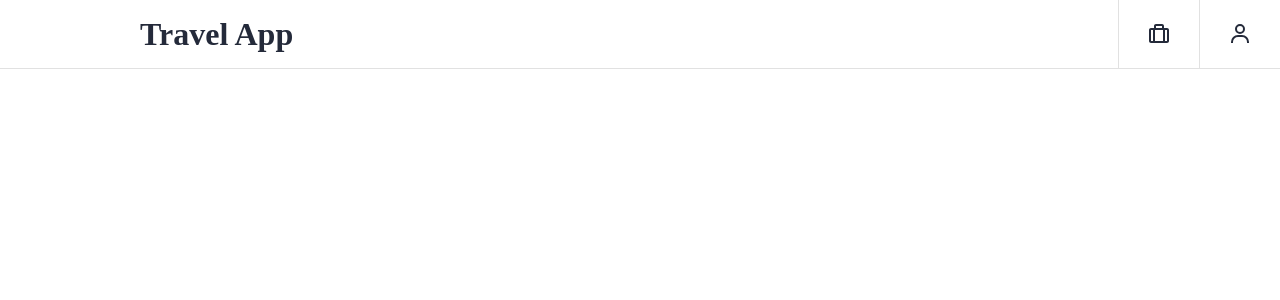
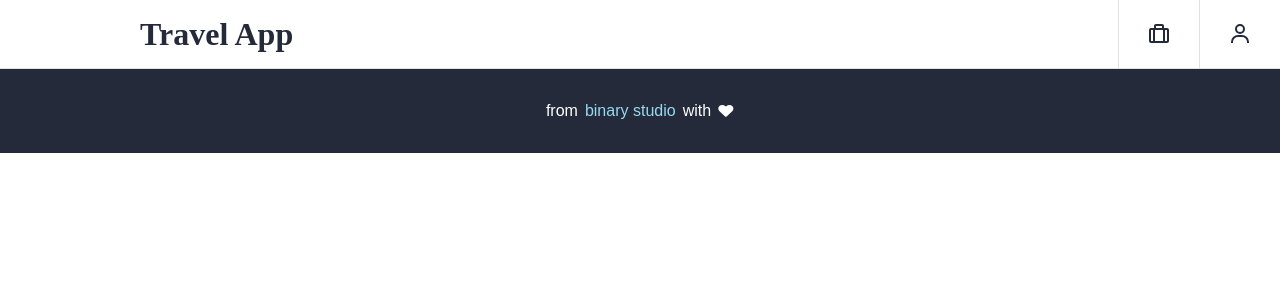
Before and after one commit to AlexanderKhapchenko/travel-booking-app, a React (Create React App) app: page / in a window 1280 px wide. Shown: the top 300 px of the page. Built offline with nearby package versions, Linux system fonts and the light colour scheme.

Commit message:
Added footer

```diff
--- a/src/App.tsx
+++ b/src/App.tsx
@@ -1,14 +1,14 @@
 import React from 'react';
-import logo from './logo.svg';
 import './App.css';
 import {Header} from "./components/common";
-import * as Image from "./assets";
+import {Footer} from "./components/common";
 import {BrowserRouter as Router} from "react-router-dom";
 
 function App() {
   return (
     <Router>
         <Header/>
+        <Footer/>
     </Router>
   );
 }
--- /dev/null
+++ b/src/components/common/footer/footer.module.scss
@@ -0,0 +1,26 @@
+.footer {
+  padding: 30px 20px;
+  color: var(--color-white);
+  text-align: center;
+  background-color: var(--color-blue-400);
+}
+
+.footer__text {
+  display: flex;
+  justify-content: center;
+  gap: 7px;
+}
+
+.footer__icon {
+  width: 16px;
+}
+
+.footer__link {
+  color: var(--color-blue-200);
+  text-decoration: none;
+  transition: 0.1s color ease;
+
+  &:hover {
+    color: var(--color-blue-300);
+  }
+}
--- /dev/null
+++ b/src/components/common/footer/index.tsx
@@ -0,0 +1,16 @@
+import React from "react";
+import * as Image from "../../../assets";
+import styles from "./footer.module.scss";
+
+const Footer = () => {
+    return (
+        <footer className={styles.footer}>
+          <span className={styles.footer__text}>
+            from <a className={styles.footer__link} href="https://binary-studio.com">binary studio</a> with
+            <img className={styles.footer__icon} src={Image.Heart} alt="heart icon"/>
+          </span>
+        </footer>
+    );
+}
+
+export default Footer;
--- a/src/components/common/index.tsx
+++ b/src/components/common/index.tsx
@@ -1,2 +1,3 @@
 export { default as Header } from './header';
+export { default as Footer } from './footer';
 export { default as Navigation } from './navigation';
```
